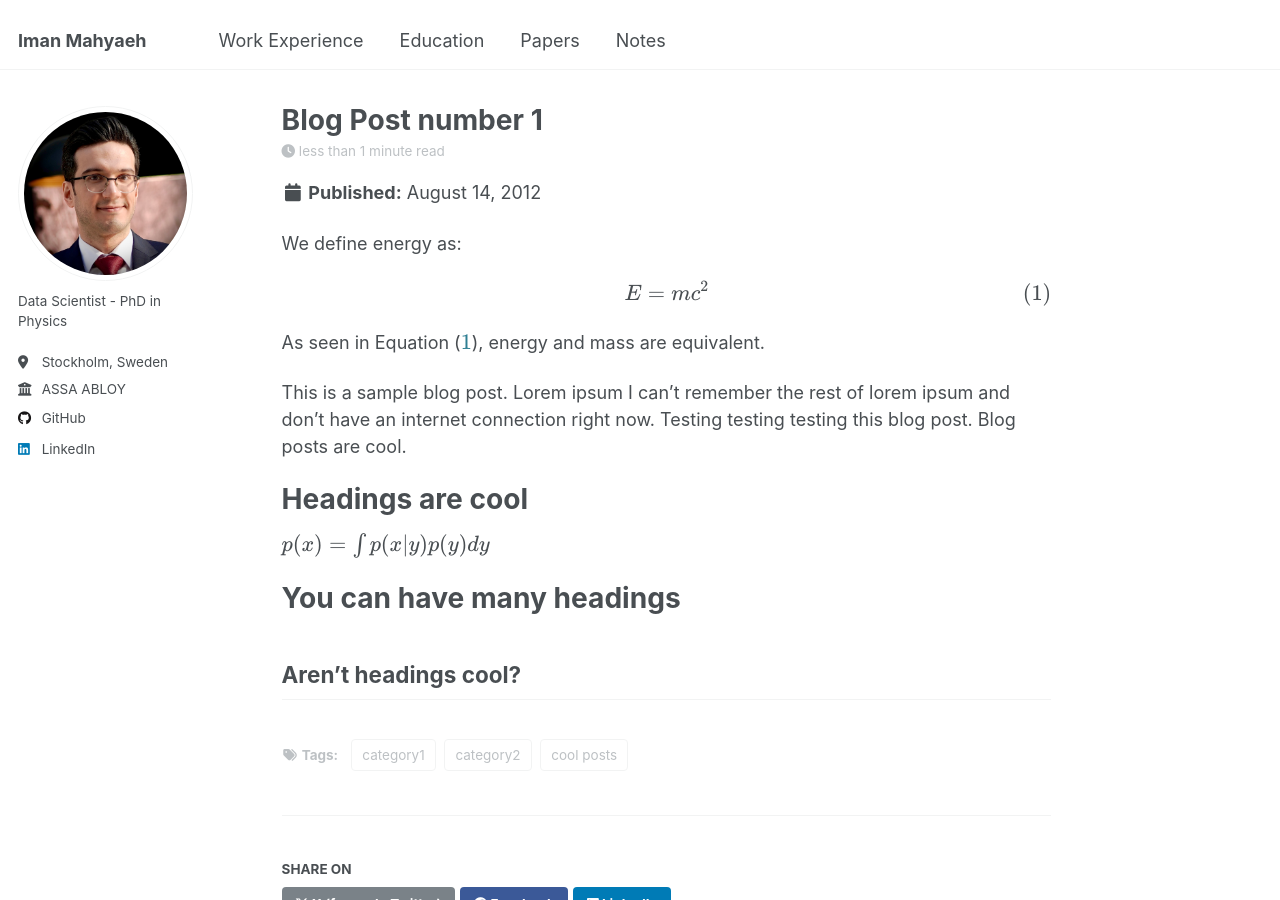
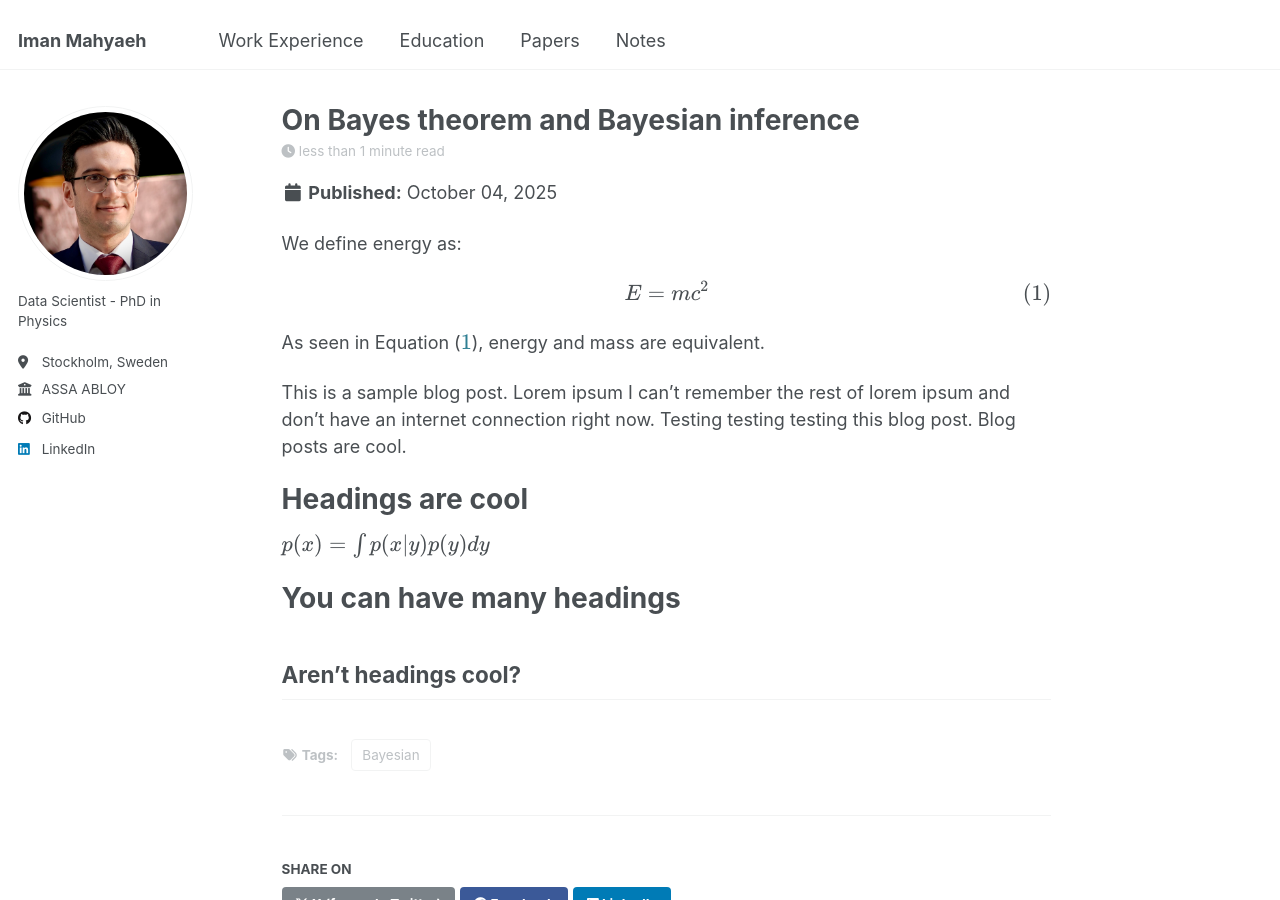
Before and after one commit to imanm24/imanm24.github.io, a Jekyll site: the page built from _posts/2012-08-14-blog-post-1.md, in a window 1280 px wide and 900 px high. Built offline with Jekyll 4.4.1, drawn with Linux system fonts in a browser that asks for light colours.

Commit message:
Update 2012-08-14-blog-post-1.md

```diff
--- a/_posts/2012-08-14-blog-post-1.md
+++ b/_posts/2012-08-14-blog-post-1.md
@@ -1,11 +1,9 @@
 ---
-title: 'Blog Post number 1'
-date: 2012-08-14
+title: 'On Bayes theorem and Bayesian inference'
+date: 2025-10-4
 permalink: /posts/2012/08/blog-post-1/
 tags:
-  - cool posts
-  - category1
-  - category2
+  - Bayesian
 ---
 
 <script>
@@ -16,6 +14,7 @@ tags:
     }
   };
 </script>
+
 <script type="text/javascript" async
   src="https://cdn.jsdelivr.net/npm/mathjax@3/es5/tex-mml-chtml.js">
 </script>
@@ -27,7 +26,6 @@ We define energy as:
 E = mc^2
 \label{eq:energy}
 \end{equation}
-
 
 As seen in Equation \(\ref{eq:energy}\), energy and mass are equivalent.
 
```
